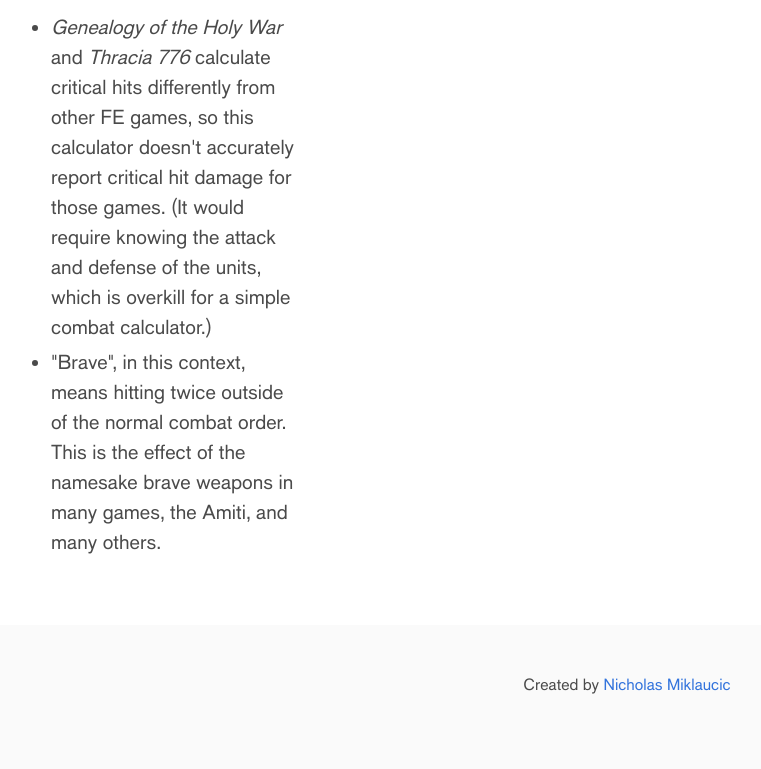
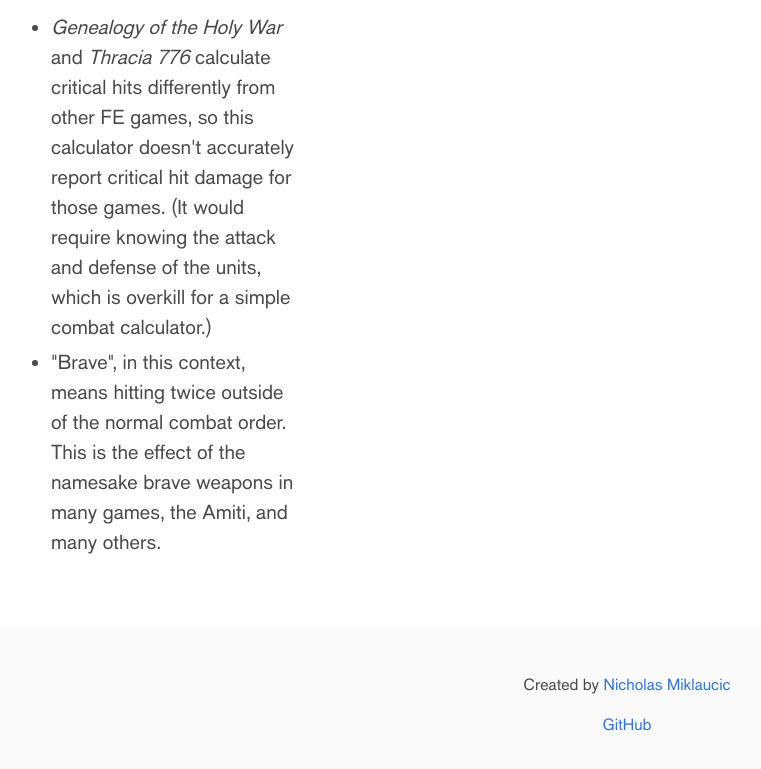
Before and after one commit to nicholas-miklaucic/parthia-site, a website: page index.html in a window 1280 px wide. Shown: the part 570-1339 px from the top of the page, without its empty margins (13-774 px from the left). Drawn offline with nearby package versions, Linux system fonts and the light colour scheme.

Commit message:
Add GitHub

```diff
--- a/index.html
+++ b/index.html
@@ -250,6 +250,7 @@
                 <p>
                     Created by <a href="nicholas-miklaucic.com">Nicholas Miklaucic</a>
                 </p>
+                <p><a href="https://github.com/nicholas-miklaucic/parthia-site">GitHub</p>
             </div>
         </footer>
         <script src="https://code.jquery.com/jquery-3.5.1.slim.min.js"
```
